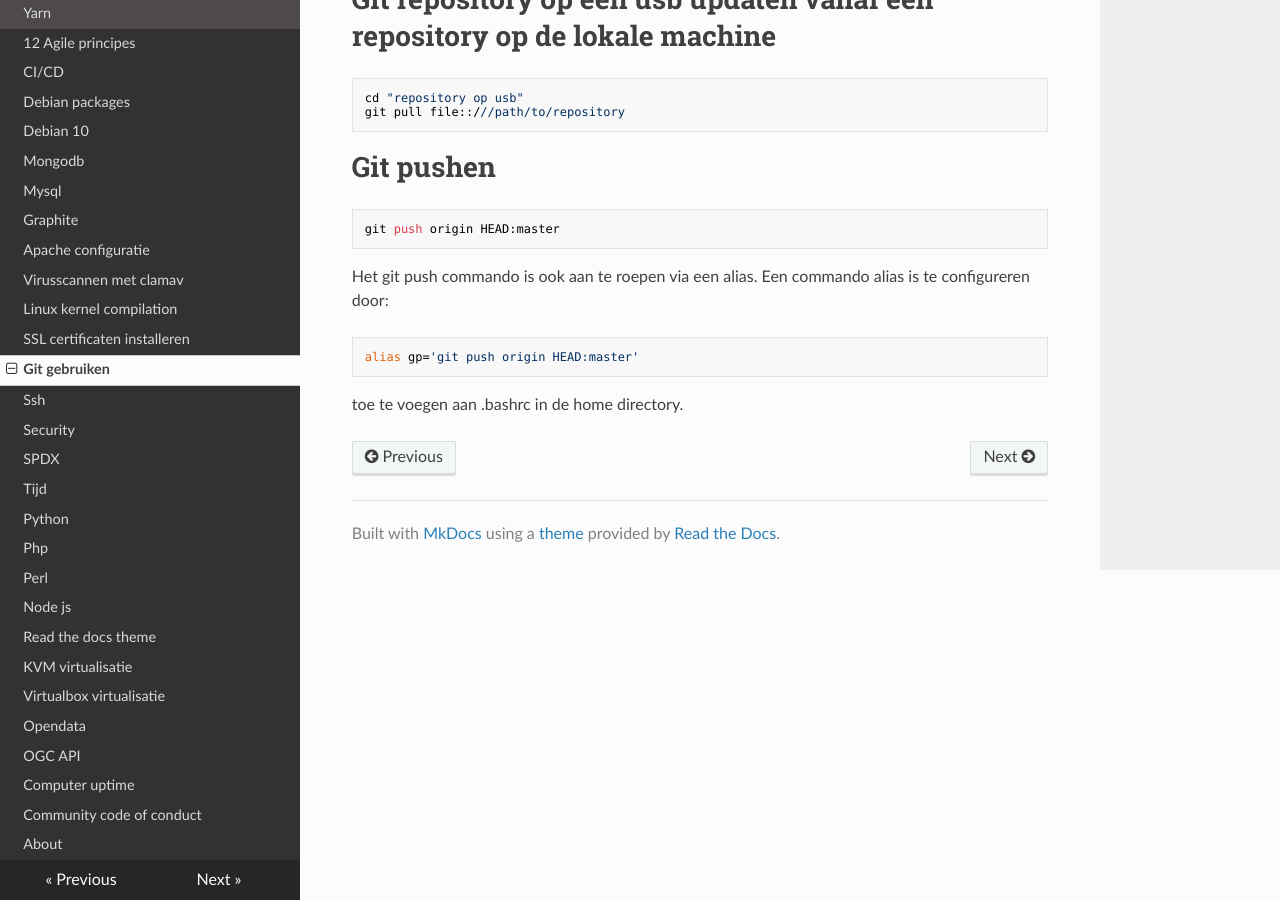
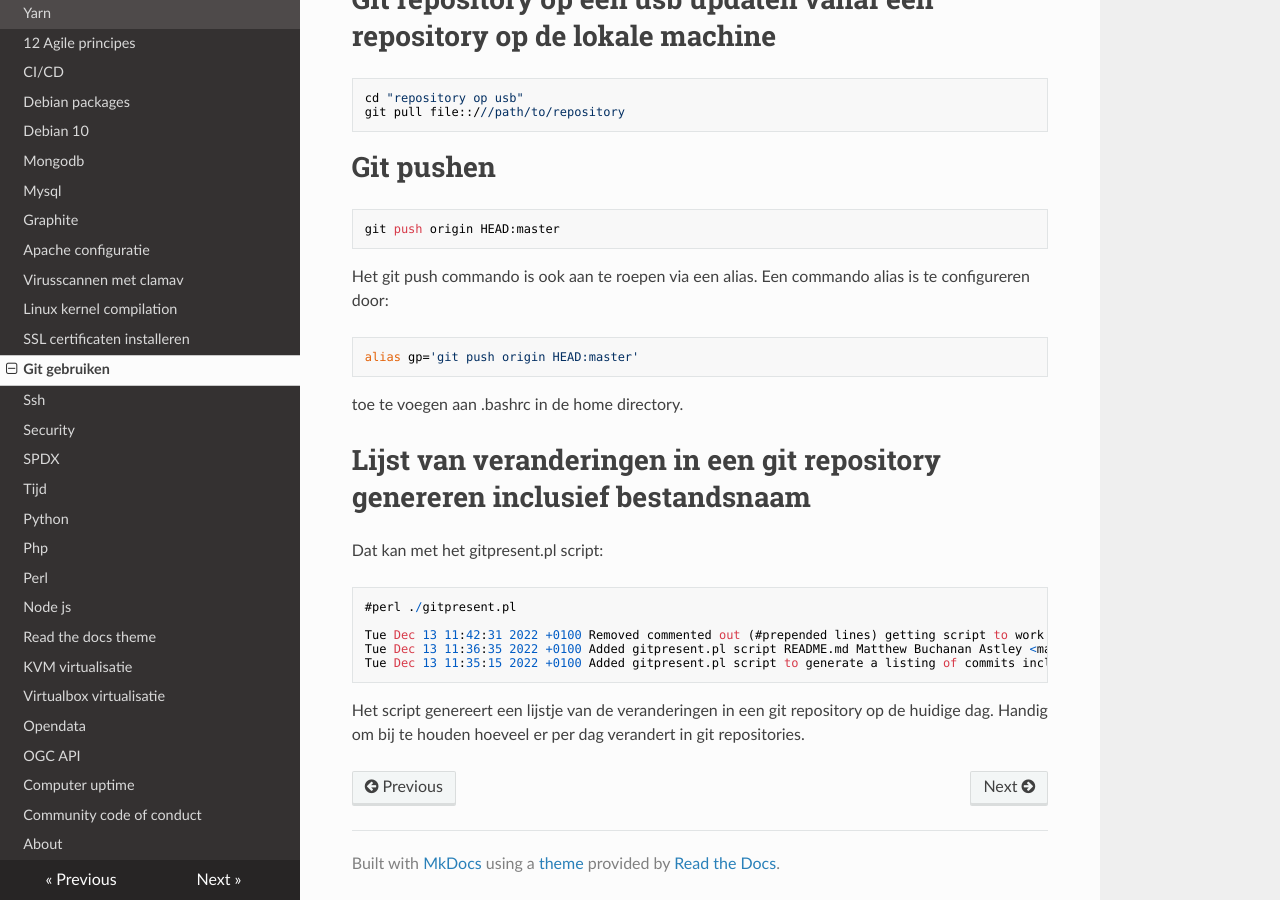
Before and after one commit to MatthewBuchananAstley/linuxhowto, an MkDocs documentation site: the page built from docs/git.md, in a window 1280 px wide and 900 px high, scrolled down 595 px. Built offline with MkDocs 1.6.1, drawn with Linux system fonts in a browser that asks for light colours; nearby versions of some CDN libraries.

Commit message:
Added gitpresent.pl script information

```diff
--- a/docs/git.md
+++ b/docs/git.md
@@ -35,3 +35,15 @@ Het git push commando is ook aan te roepen via een alias. Een commando alias is
     alias gp='git push origin HEAD:master'
 
 toe te voegen aan .bashrc in de home directory.
+
+# Lijst van veranderingen in een git repository genereren inclusief bestandsnaam
+
+Dat kan met het gitpresent.pl script:
+
+    #perl ./gitpresent.pl
+
+    Tue Dec 13 11:42:31 2022 +0100 Removed commented out (#prepended lines) getting script to work attempt lines gitpresent.pl Matthew Buchanan Astley <matthewbuchanan@astley.nl>
+    Tue Dec 13 11:36:35 2022 +0100 Added gitpresent.pl script README.md Matthew Buchanan Astley <matthewbuchanan@astley.nl>
+    Tue Dec 13 11:35:15 2022 +0100 Added gitpresent.pl script to generate a listing of commits including filename for the actual day gitpresent.pl Matthew Buchanan Astley <matthewbuchanan@astley.nl>
+
+Het script genereert een lijstje van de veranderingen in een git repository op de huidige dag. Handig om bij te houden hoeveel er per dag verandert in git repositories.
```
